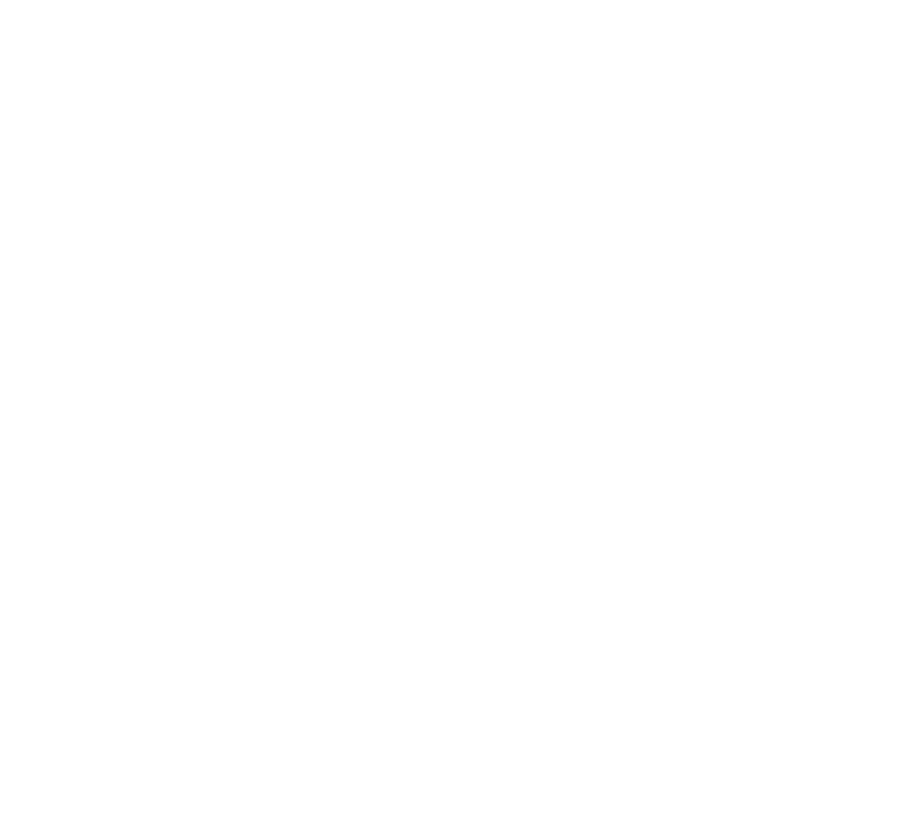
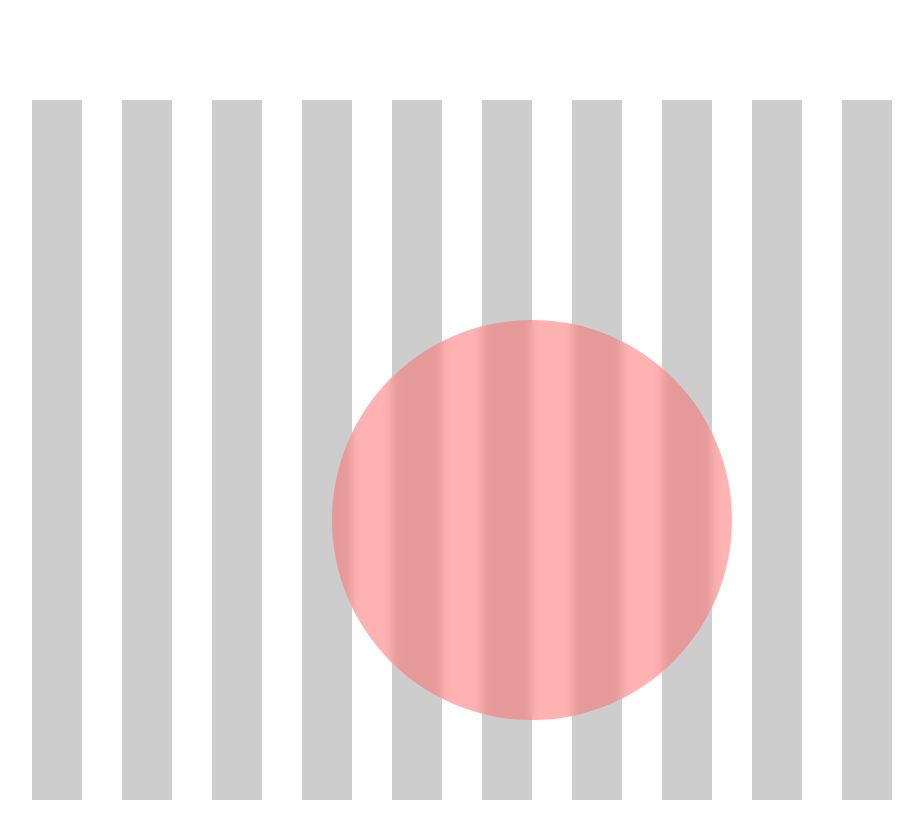
Before and after one commit to Lsohee/training_01_220427, a plain HTML site: page index.html in a window 1280 px wide. Shown: the whole page, without its empty margins (308-1231 px from the left). Drawn offline with Linux system fonts and the light colour scheme.

Commit message:
문제점 발견후 해결 -> for문을 이용해서 한번에 스타일링을 성공함

```diff
--- a/index.html
+++ b/index.html
@@ -28,41 +28,68 @@
   </div>
   <script>
     const circle = document.querySelector("#container > div:nth-child(2)");
-// #container>div:nth-child(2)를 어떻게 불러와야 할까?
-// string으로 주면 됨
+    // #container>div:nth-child(2)를 어떻게 불러와야 할까?
+    // string으로 주면 됨
     const container = document.getElementById("container");
     console.log(container);
     const root = document.getElementById("root")
-    console.log(root);
+    console.dir(root);
     // const div = document.querySelector(" #root > div " )
     // 한번에 많은 div을 하나의 변수롤 지정하는 방법은 없나?
     // 혹은 배열 전체를 선택하는 방법
     // for 문을 활용해 보기로함
+    container.style.width = "100vw";
+    container.style.height = "100vh";
 
+    root.style.width = "fitContent";
+    root.style.height = "700px";
+    root.style.display = "flex";
+    root.style.position = "absolute";
+    root.style.left = "25%";
+    root.style.top = "10%"
+
+
+
+    // root.style.display = "flex";
     // 설계
     // 1. for 문으로 배열값을 반복해서 출력
     // 2. 한번만 반복하게 지정
     // 3. 출력되는 결과를 변수 지정
     // 4. 지정한 변수에 효과 넣기
+    for (let index=0; index<10; index++){
 
-    for (let index=1; index<11; index++){
+
       // console.log(index);
       // const result = index;
-      console.log(root[index]); // 정의 되지 않았다고 뜸 -> 이방법이 아닌가보다
-      //
+      console.log(root.children[index]); // 정의 되지 않았다고 뜸 -> 이방법이 아닌가보다
+      // 배열[] 안에 변수를 넣을 수 있지 않나?
+      // root []가 아니라 root.children[] 이였음
+      let div = root.children[index];
+      div.style.width = 50 + "px";
+      div.style.height = 700 + "px";
+      div.style.margin = 20 + "px";
+      div.style.backgroundColor = "rgb(205,205,205)";
+      // console.dir(container.children[0])
     }
 
 
+        console.log(circle);
+        console.dir(circle);
+        circle.style.width = "400px";
+        circle.style.height = "400px";
+        circle.style.borderRadius = "50%";
+        circle.style.backgroundColor = "rgba(255,102,102,0.5)";
+        circle.style.position = "absolute";
+        circle.style.zIndex = 2;
+        circle.style.backdropFilter = "blur(5px)";
+        circle.style.left = "50%";
+        circle.style.top = "40%";
 
-    // div.style = 50 + "px";
-    // div.style.height = 700 + "px";
-    // div.style.margin = 30 + "px";
-    // div.style.backgroundColor = "#ccc";
-    // // console.dir(container.children[0])
 
-    console.log(circle);
-    console.dir(circle);
-    circle.style.backgroundColor = "rgba(255,102,102,0.5)"
+        // position 값이 너무 지저분한데 좀더 나은 방법이 없을까요?
+
+
+
     // css에는 안되는데 js로 하니까 적용됨 -> 왤까?
     // 콘솔에 backgroundColor를 찍어서 rgba값을 찾음
   </script>
```
